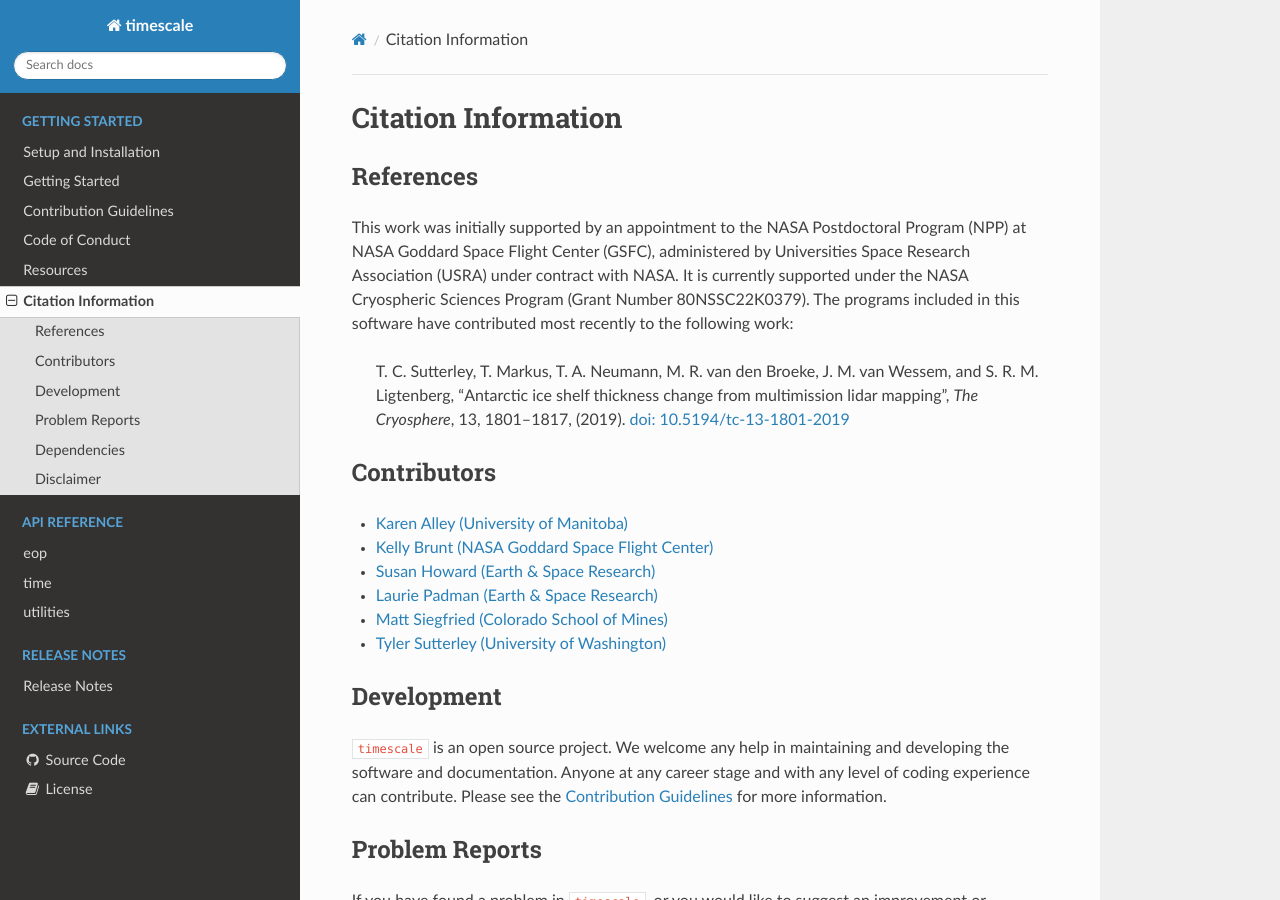
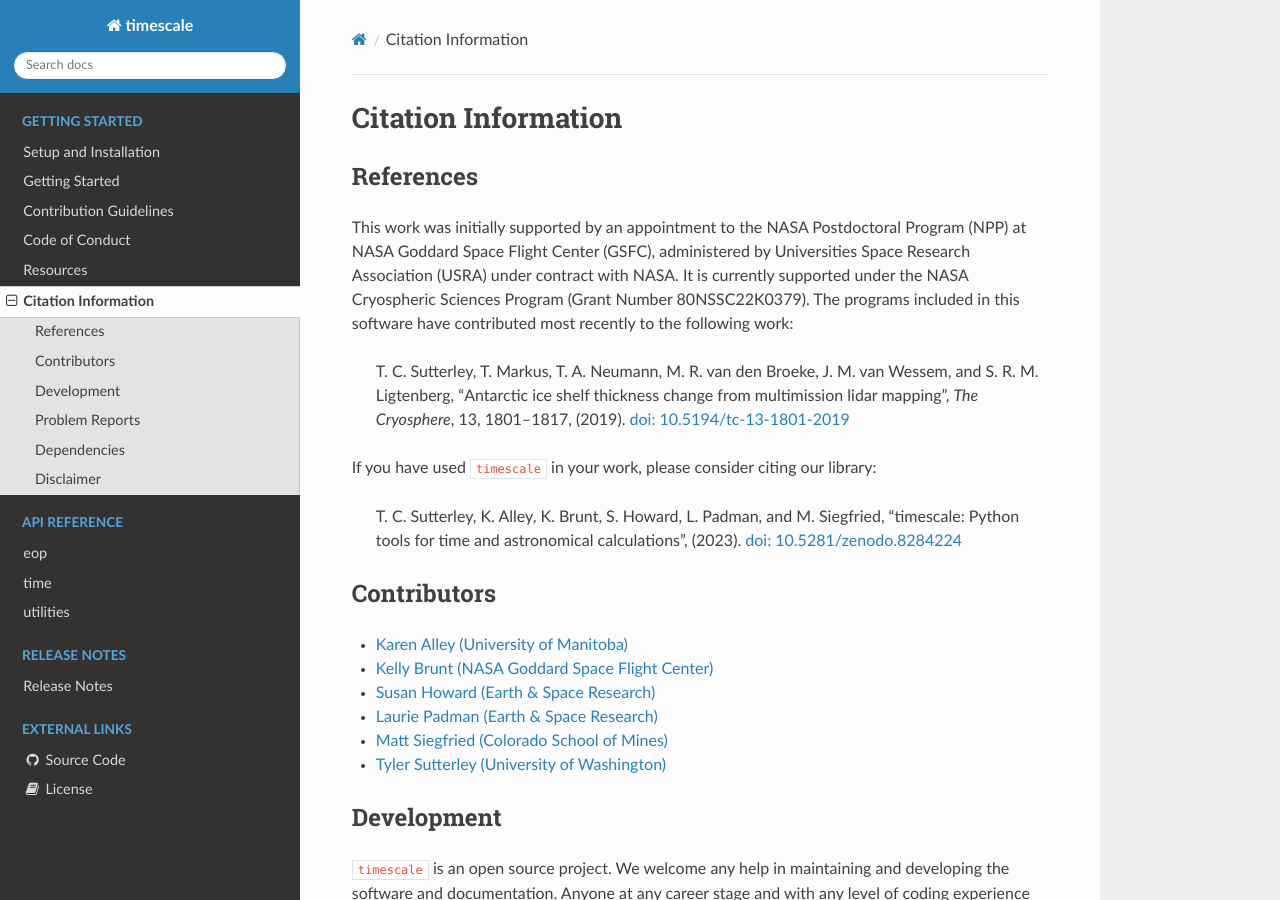
Before and after one commit to tsutterley/timescale, a Sphinx documentation site: the page built from doc/source/getting_started/Citations.rst, in a window 1280 px wide and 900 px high. Built offline with Sphinx 7.4.7 and the Read the Docs theme 2.0.0, drawn with Linux system fonts in a browser that asks for light colours.

Commit message:
docs: add zenodo links and badges (#7)

```diff
--- a/README.rst
+++ b/README.rst
@@ -7,6 +7,7 @@ timescale
 |PyPI Version|
 |Anaconda-Server|
 |Documentation Status|
+|zenodo|
 
 .. |Language| image:: https://img.shields.io/pypi/pyversions/pyTMD?color=green
    :target: https://www.python.org/
@@ -22,6 +23,9 @@ timescale
 
 .. |Documentation Status| image:: https://readthedocs.org/projects/timescale/badge/?version=latest
    :target: https://timescale.readthedocs.io/en/latest/?badge=latest
+
+.. |zenodo| image:: https://zenodo.org/badge/681330279.svg
+   :target: https://zenodo.org/badge/latestdoi/681330279
 
 Python tools for time and astronomical calculations
 
--- a/doc/source/getting_started/Citations.rst
+++ b/doc/source/getting_started/Citations.rst
@@ -15,6 +15,12 @@ following work:
     T. C. Sutterley, T. Markus, T. A. Neumann, M. R. van den Broeke, J. M. van Wessem, and S. R. M. Ligtenberg,
     "Antarctic ice shelf thickness change from multimission lidar mapping", *The Cryosphere*,
     13, 1801--1817, (2019). `doi: 10.5194/tc-13-1801-2019 <https://doi.org/10.5194/tc-13-1801-2019>`_
+
+If you have used ``timescale`` in your work, please consider citing our library:
+
+    T. C. Sutterley, K. Alley, K. Brunt, S. Howard, L. Padman, and M. Siegfried,
+    "timescale: Python tools for time and astronomical calculations", (2023).
+    `doi: 10.5281/zenodo.8284224 <https://doi.org/10.5281/zenodo.8284224>`_
 
 Contributors
 ############
```
